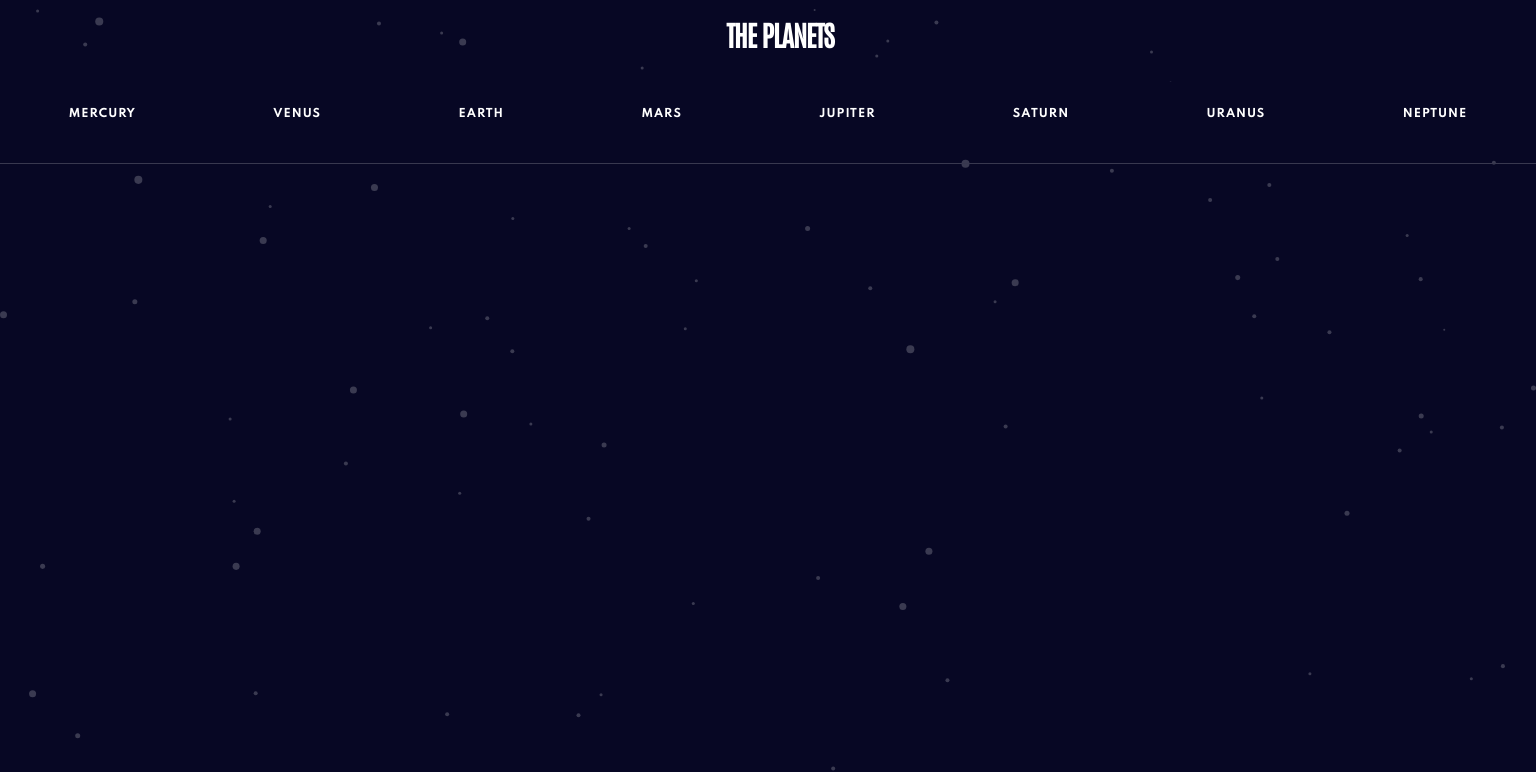
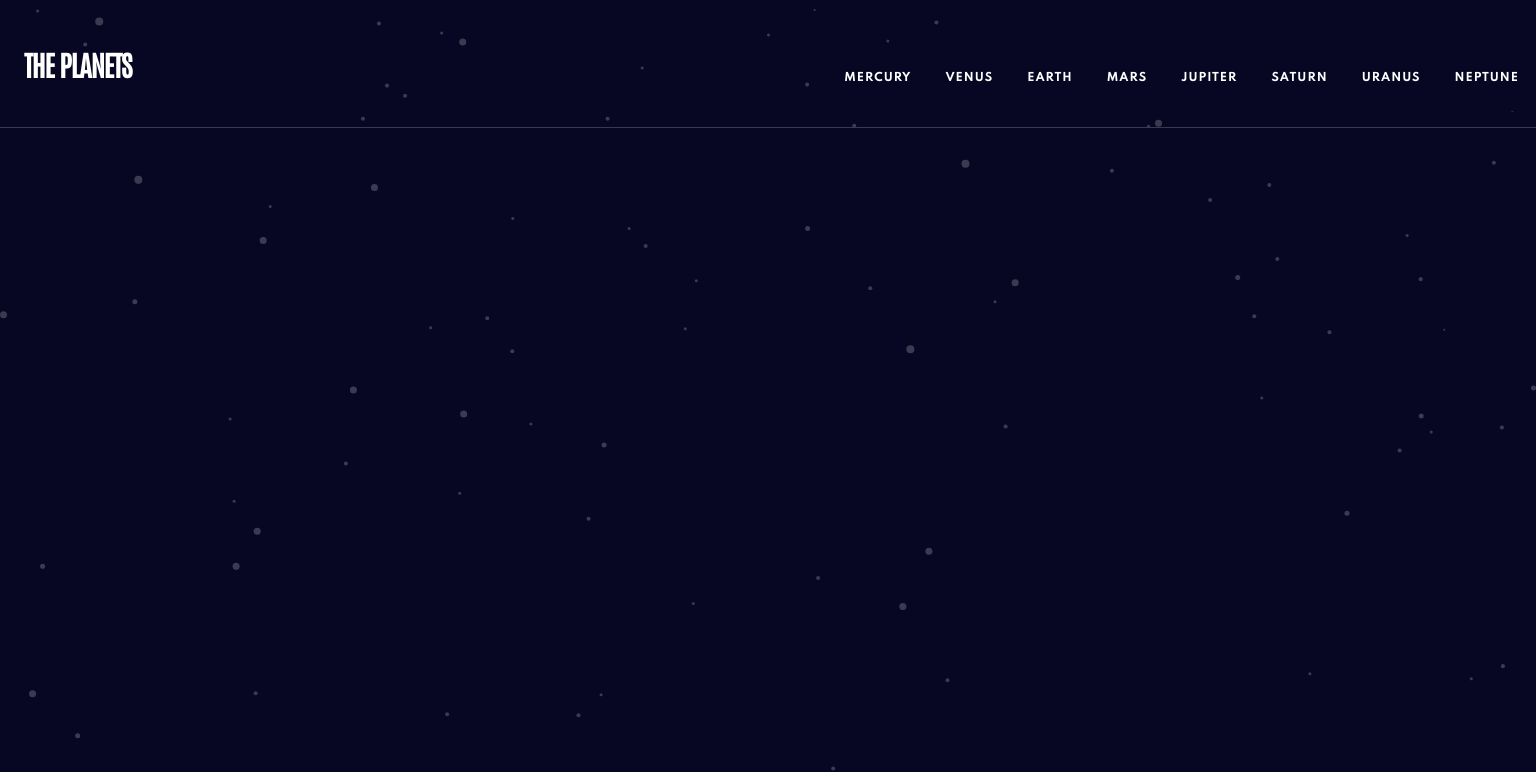
Before and after one commit to bluerhythmz/Frontend-Mentor-Planet-Facts-React, a React (Create React App) app: page / in a window 1536 px wide. Shown: the top 772 px of the page. Built offline with nearby package versions, Linux system fonts and the light colour scheme.

Commit message:
started desktop ui

```diff
--- a/src/App.css
+++ b/src/App.css
@@ -293,3 +293,45 @@ body {
     min-width: auto;
   }
 }
+
+@media (min-width: 1300px) {
+  .header {
+    display: flex;
+    justify-content: space-between;
+    align-items: center;
+  }
+
+  .nav {
+    width: auto;
+  }
+
+  .nav__links {
+    justify-content: flex-end;
+  }
+
+  .nav__li {
+    margin: 0 1.7rem;
+  }
+
+  .grid {
+    margin: 0 16.5rem;
+    margin-top: 12rem;
+    grid-template-areas:
+      "image text"
+      "image info-tabs"
+      "data data"
+  }
+
+  .text__title {
+    font-size: 8rem;
+    line-height: 10rem;
+  }
+
+  .info-tabs {
+    align-items: flex-start;
+  }
+
+  .data {
+    justify-content: space-between;
+  }
+}
```
Also changed, not shown: 1 other file (tests, documents, lock files or other folders).
